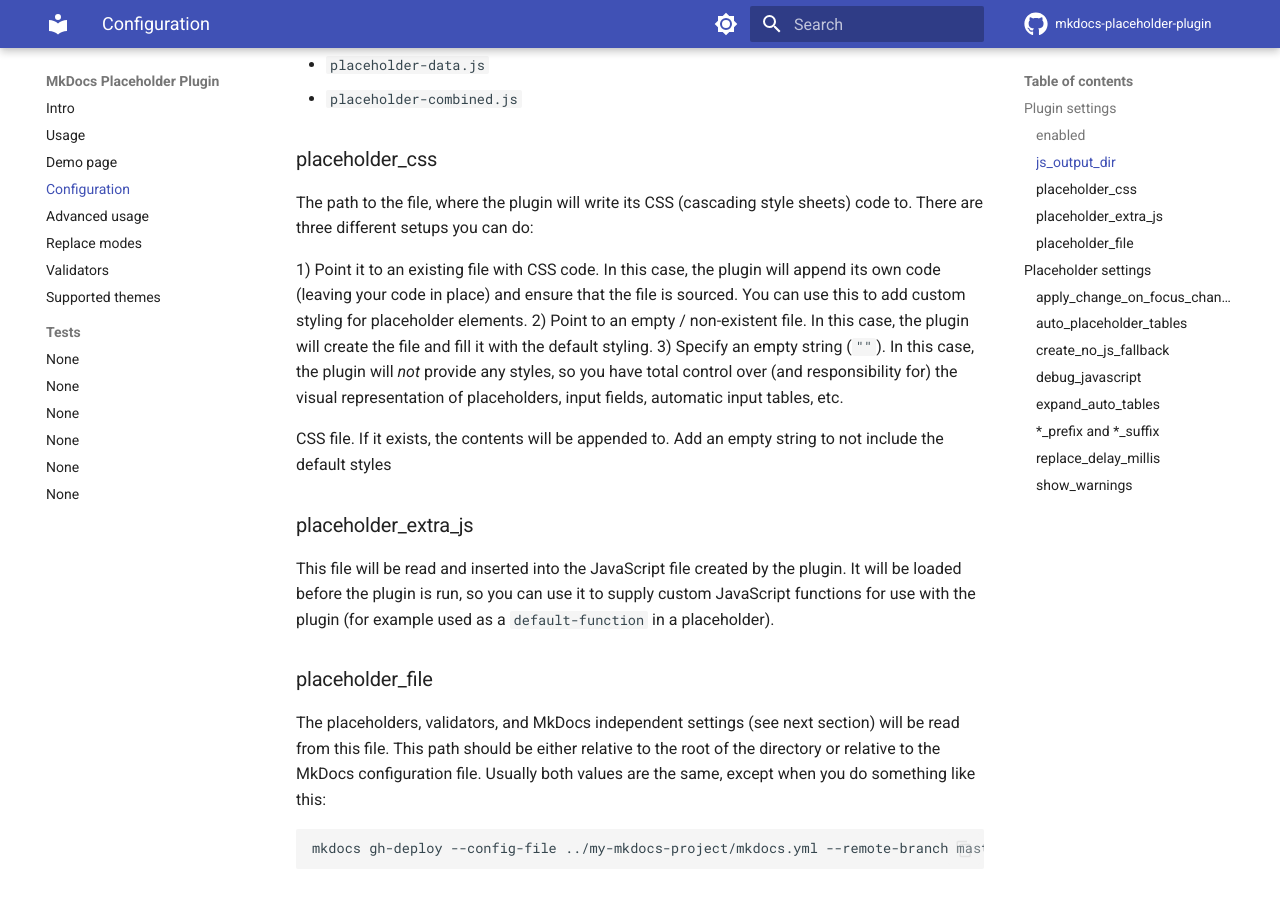
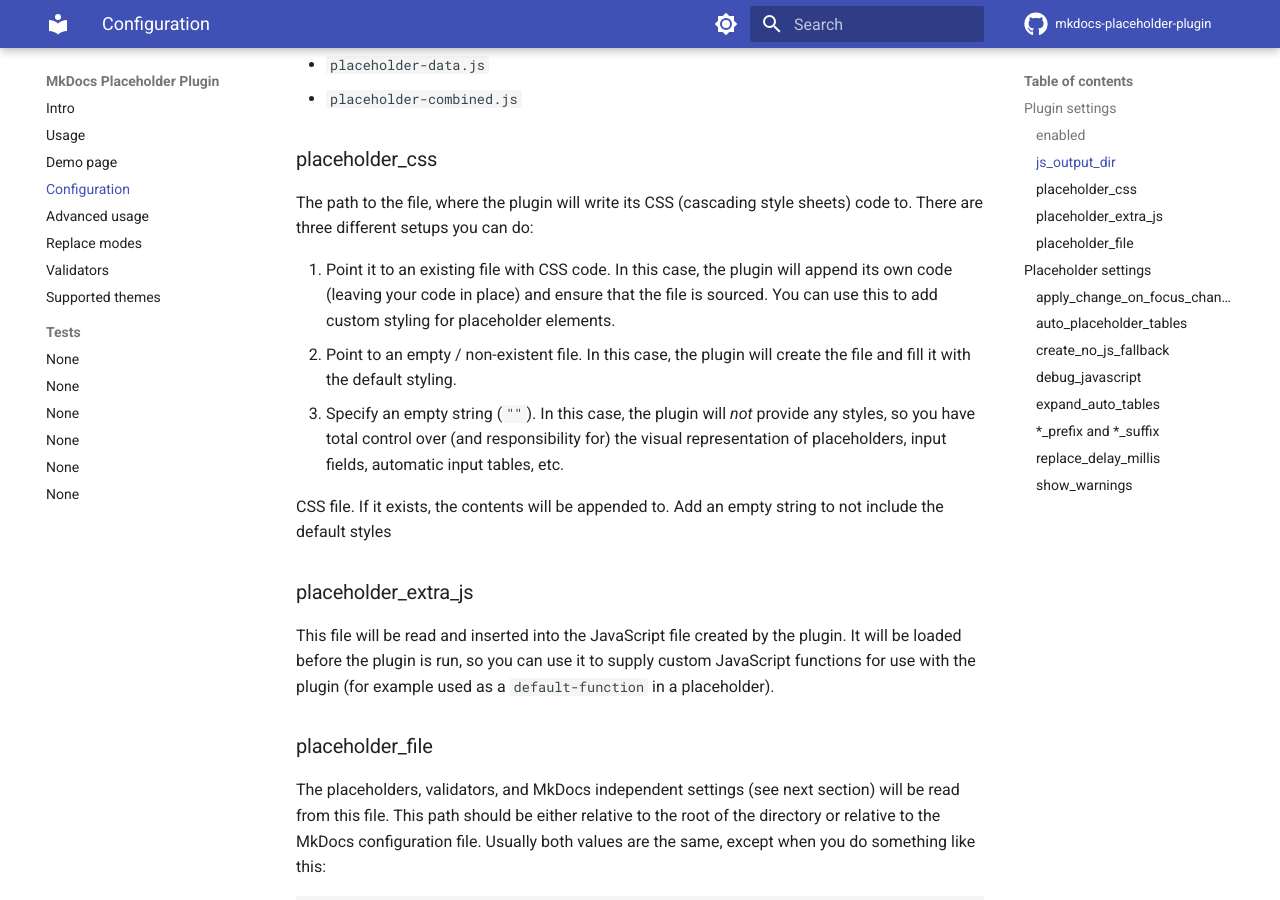
Before and after one commit to six-two/mkdocs-placeholder-plugin, an MkDocs documentation site: the page built from docs/configuration.md, in a window 1280 px wide and 900 px high, scrolled down 1268 px. Built offline with MkDocs 1.6.1 and Material for MkDocs 9.7.7, drawn with Linux system fonts in a browser that asks for light colours; comment, search, counter and statistics services are not loaded.

Commit message:
Fixed ordered list in configuration.md

```diff
--- a/docs/configuration.md
+++ b/docs/configuration.md
@@ -45,12 +45,12 @@ It should not contain any files with the following names, since they may be over
 The path to the file, where the plugin will write its CSS (cascading style sheets) code to.
 There are three different setups you can do:
 
-1) Point it to an existing file with CSS code.
+1. Point it to an existing file with CSS code.
     In this case, the plugin will append its own code (leaving your code in place) and ensure that the file is sourced.
     You can use this to add custom styling for placeholder elements.
-2) Point to an empty / non-existent file.
+2. Point to an empty / non-existent file.
     In this case, the plugin will create the file and fill it with the default styling.
-3) Specify an empty string (`""`).
+3. Specify an empty string (`""`).
     In this case, the plugin will *not* provide any styles, so you have total control over (and responsibility for) the visual representation of placeholders, input fields, automatic input tables, etc.
 
 CSS file. If it exists, the contents will be appended to. Add an empty string to not include the default styles
```
